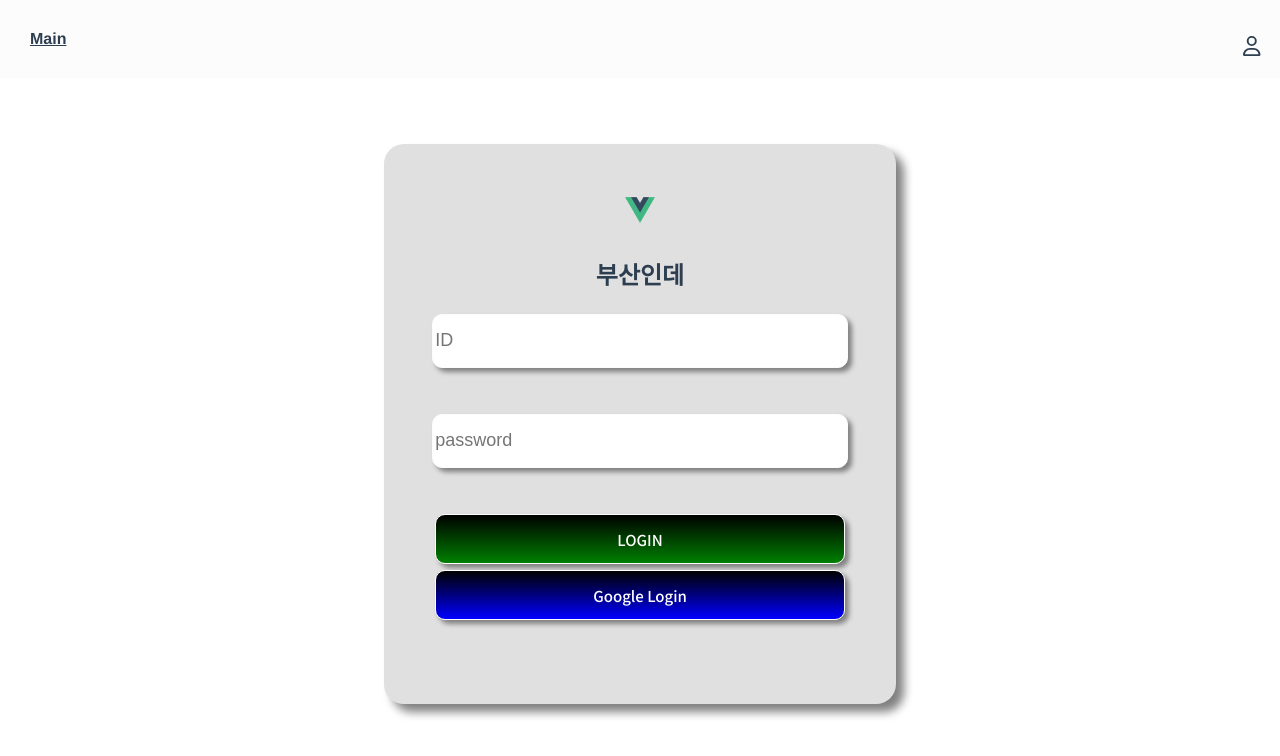
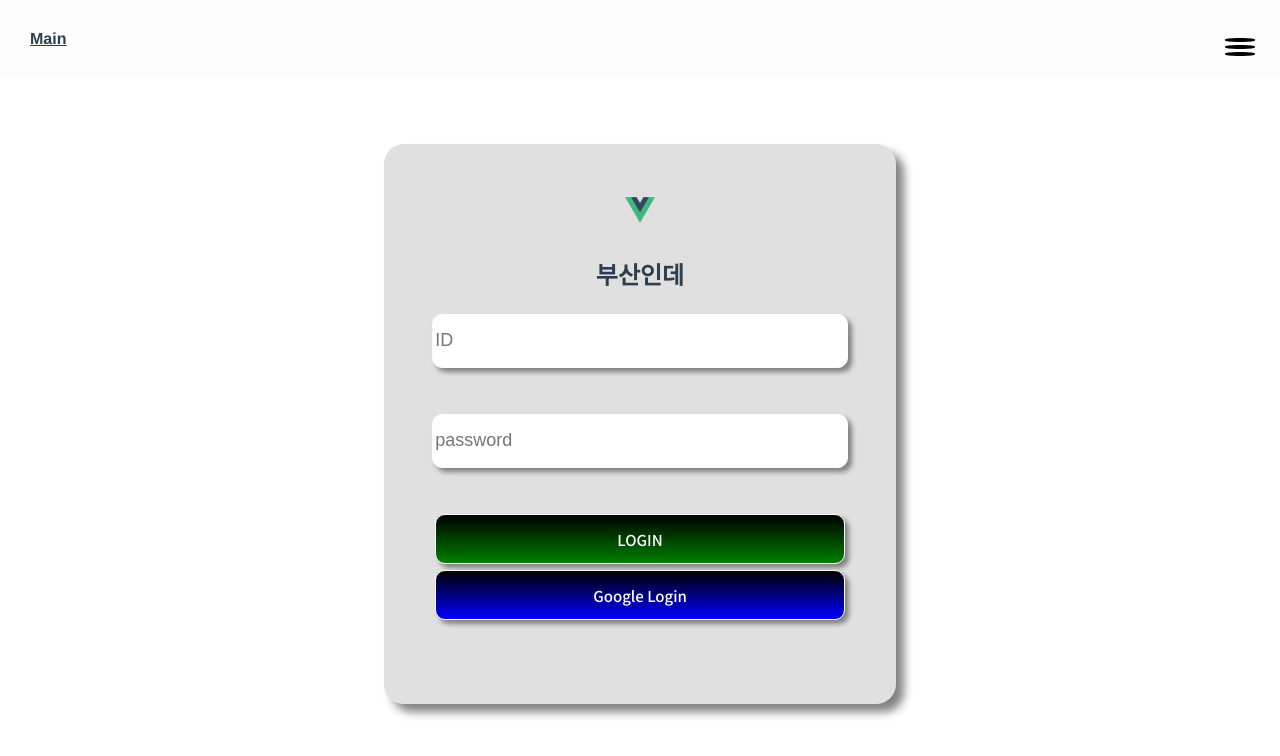
Before and after one commit to Mat-Zip/Mat.Zip, a Vue app: page /login in a window 1280 px wide. Shown: the top 756 px of the page. Built offline with nearby package versions, Linux system fonts and the light colour scheme; no server answers; what v-calendar would draw is missing.

Commit message:
design : 사이드메뉴바 애니메이션 추가 (햄버거)

```diff
--- a/src/App.vue
+++ b/src/App.vue
@@ -3,9 +3,11 @@
     <nav>
       <router-link to="/">Main</router-link>
     </nav>
-    <menu-bar v-if="!$store.getters.getShowModal" class="menu-bar1"></menu-bar>
+    <menu-bar class="menu-bar1"></menu-bar>
     <router-view />
-    <alert-comp v-if="$store.getters.getAlertData" :alertData="$store.getters.getAlertData"></alert-comp>
+    <transition name="trans">
+      <alert-comp v-if="$store.getters.getAlertData" :alertData="$store.getters.getAlertData"></alert-comp>
+    </transition>
   </div>
 </template>
 
@@ -60,4 +62,17 @@ nav a.router-link-exact-active {
   height: 25px;
   z-index: 100;
 }
+
+.trans-enter-active,
+.trans-leave-active {
+  transition: all .2s ease;
+}
+.trans-enter,
+.trans-leave-to {
+  opacity: 0;
+}
+.trans-leave,
+.trans-enter-to {
+  opacity: 1;
+}
 </style>
--- a/src/components/AlertComp.vue
+++ b/src/components/AlertComp.vue
@@ -1,10 +1,13 @@
 <template>
     <div class="alert_wrap">
-        <button class="alert_close" @click="$store.commit('setAlertData', null)">X</button>
-        <h2 class="alert_text">{{ alertData.alertText }}</h2>
-        <button v-if="alertData.buttonFunc1" @click="alertData.buttonFunc1">{{ alertData.buttonText1 }}</button>
-        <button v-if="alertData.buttonFunc2" @click="alertData.buttonFunc2">{{ alertData.buttonText2 }}</button>
-    </div>
+        <div class="alert_box">
+            <button class="alert_close" @click="$store.commit('setAlertData', null)">X</button>
+            <h2 class="alert_text">{{ alertData.alertText }}</h2>
+            <div class="alert_btnbox">
+                <button class="alert_btn" v-if="alertData.buttonFunc1" @click="alertData.buttonFunc1">{{ alertData.buttonText1 }}</button>
+                <button class="alert_btn" v-if="alertData.buttonFunc2" @click="alertData.buttonFunc2">{{ alertData.buttonText2 }}</button>
+            </div>
+        </div>
     </div>
 </template>
 
@@ -26,13 +29,12 @@ export default {
     backdrop-filter: blur(2px);
 }
 
-.alert {
+.alert_box {
     position: absolute;
-    top: 35%;
-    left: 35%;
-    width: 35%;
-    height: 25%;
-    text-align: center;
+    top: 200px;
+    left: 40%;
+    width: 350px;
+    height: 200px;
     background-color: white;
     border: 1px solid black;
     border-radius:20px;
@@ -40,7 +42,8 @@ export default {
 }
 .alert_close {
     position: absolute;
-    right: 0;
+    top : 5px;
+    right: 5px;
     border : none;
     background-color: white;
     border-radius:20px;
@@ -49,6 +52,15 @@ export default {
     position: absolute;
     top : 30%;
     font-family: 'Noto Sans KR', sans-serif;
-    white-space: pre-line;
+    left: 5%;
+}
+
+.alert_btnbox {
+    position: absolute;
+    bottom: 5px;
+    right: 10px;
+}
+.alert_btn {
+    margin-right: 10px;
 }
 </style>
--- a/src/components/MenuBar.vue
+++ b/src/components/MenuBar.vue
@@ -42,7 +42,9 @@
       </div>
     </transition>
     <div class="side_btn" @click.stop="showSideMenu">
-      <font-awesome-icon icon="fa-regular fa-user" />
+      <span :class="hamburger"></span>
+      <span :class="hamburger"></span>
+      <span :class="hamburger"></span>
     </div>
   </div>
 </template>
@@ -51,13 +53,14 @@
 export default {
   data: function () {
     return {
-      showBar: false
+      showBar: false,
     };
   },
   methods: {
     showSideMenu: function () {
       if(this.$store.getters.getAlertData==null&&!this.$store.getters.getShowModal) {
         this.$store.commit("setShowSideMenu", true);
+        this.sidebar = true;
       }
     },
     Logout : function() {
@@ -67,6 +70,9 @@ export default {
   computed: {
     logged() {
       return this.$store.getters.getLogged;
+    },
+    hamburger() {
+      return this.$store.getters.getShowSideMenu ? "sideOn" : "";
     }
   }
 };
@@ -91,7 +97,7 @@ export default {
   width: 100%;
   height: 100%;
   position: absolute;
-  top: 15px;
+  top: 80px;
   text-align: center;
 }
 .sidebar_text {
@@ -148,4 +154,40 @@ export default {
 .slide-leave {
   left: 0px;
 }
+
+span {
+  height: 4px;
+  width: 30px;
+  border-radius: 40%;
+  right: 5px;
+  display: block;
+  position: absolute;
+  background-color: black;
+  transition: all 0.5s ease;
+}
+
+span:nth-child(1) {
+    top: 3px;
+}
+span:nth-child(2) {
+    top: 10px;
+}
+span:nth-child(3) {
+    top: 17px;
+}
+
+.sideOn:nth-child(1) {
+  transform: rotate(45deg);
+  right: 220px;
+  top: 0px;
+}
+.sideOn:nth-child(2) {
+  transform: rotate(360deg);
+  opacity: 0;
+}
+.sideOn:nth-child(3) {
+  transform: rotate(-45deg);
+  right: 220px;
+  top: 0px;
+}
 </style>
```
